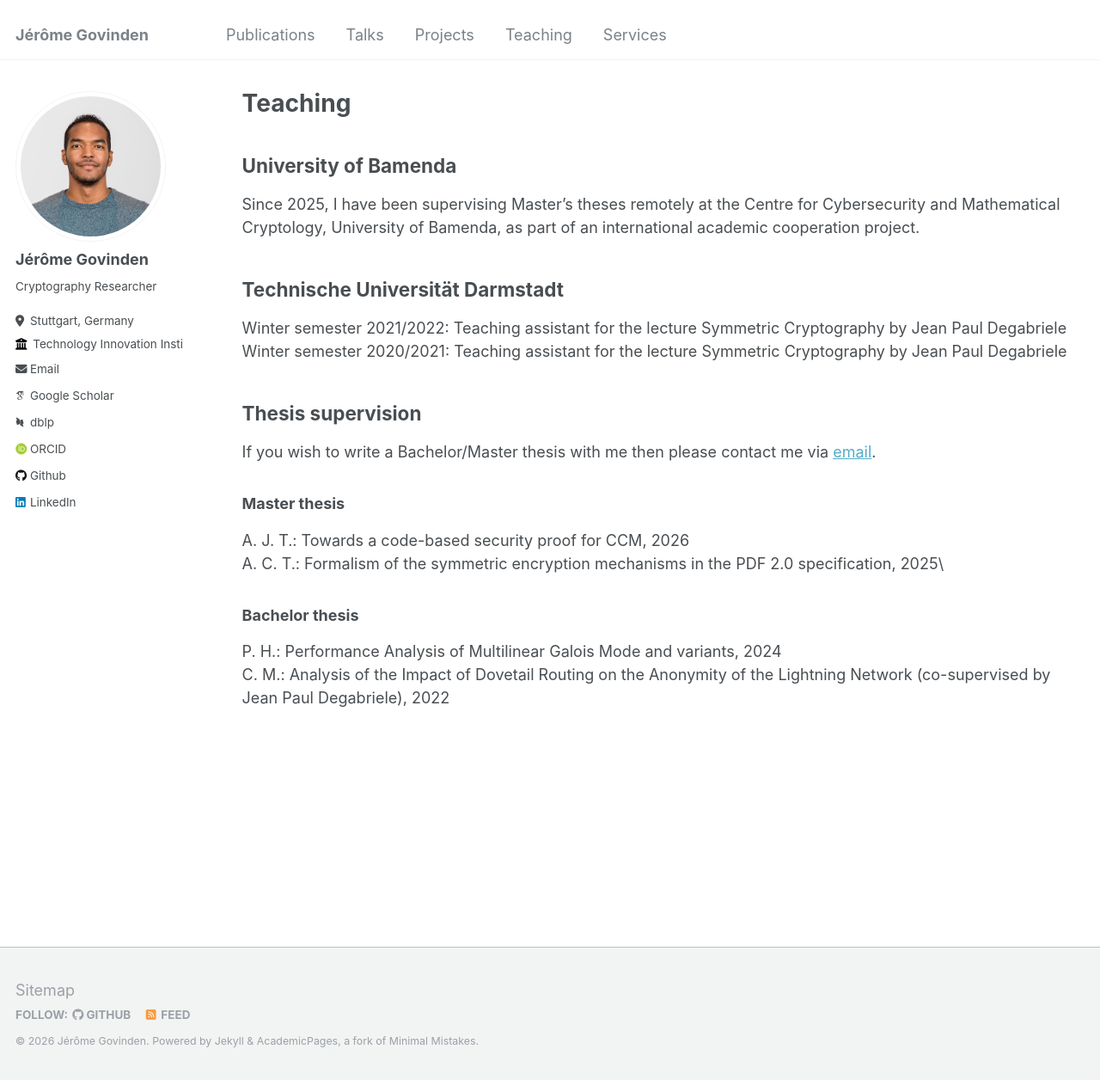
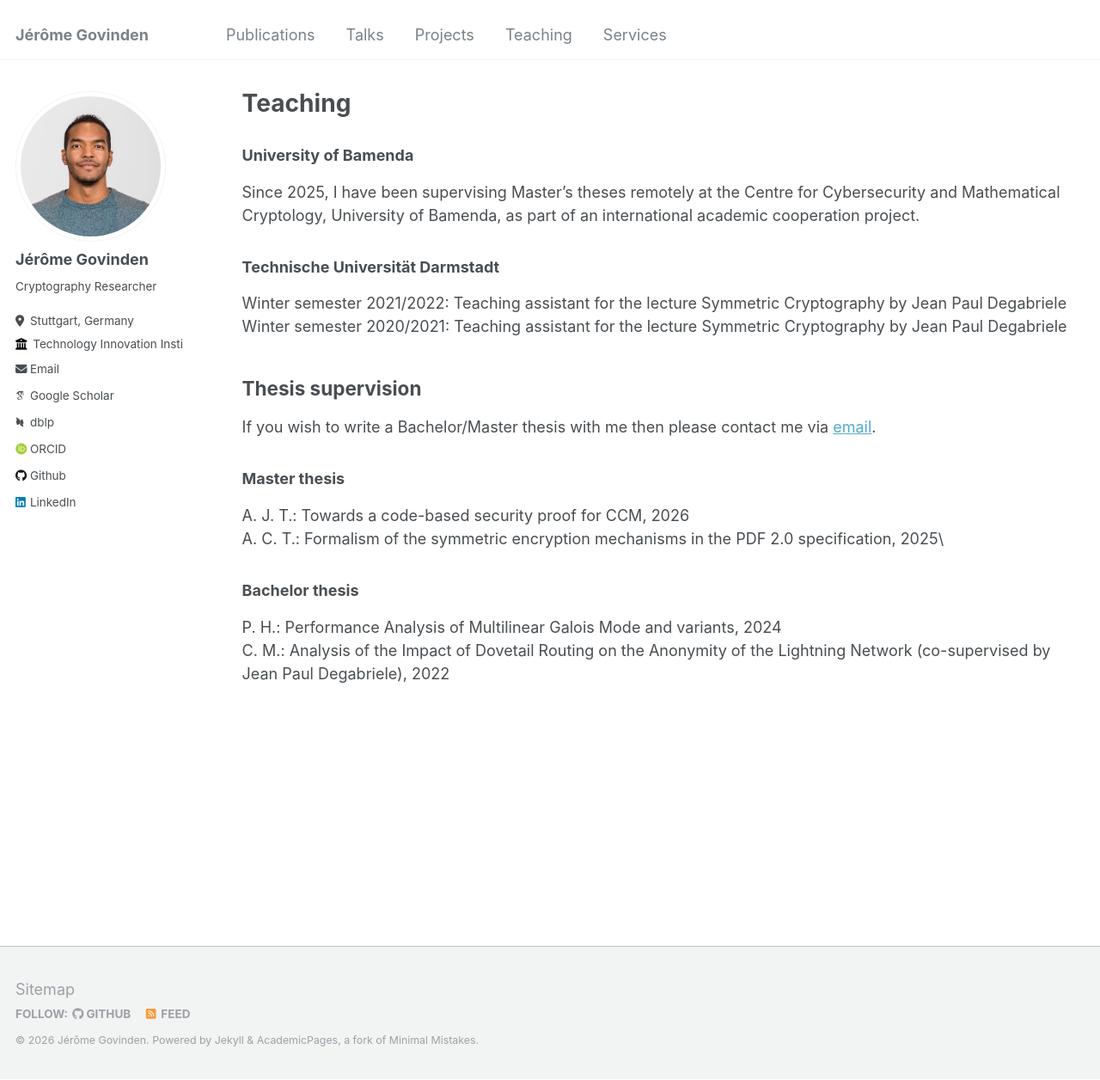
Before and after one commit to GovindenJerome/govindenjerome.github.io, a Jekyll site: the page built from _pages/teaching.md, in a window 1280 px wide and 1256 px high. Shown: the whole window at 86% size. Built offline with Jekyll 4.4.1, drawn with Linux system fonts in a browser that asks for light colours; some web fonts are replaced.

Commit message:
update website

```diff
--- a/_pages/teaching.md
+++ b/_pages/teaching.md
@@ -6,10 +6,10 @@ author_profile: true
 ---
 
 
-## University of Bamenda
+### University of Bamenda
 Since 2025, I have been supervising Master's theses remotely at the Centre for Cybersecurity and Mathematical Cryptology, University of Bamenda, as part of an international academic cooperation project.
 
-## Technische Universität Darmstadt
+### Technische Universität Darmstadt
 Winter semester 2021/2022: Teaching assistant for the lecture Symmetric Cryptography by Jean Paul Degabriele\\
 Winter semester 2020/2021: Teaching assistant for the lecture Symmetric Cryptography by Jean Paul Degabriele
 
```
